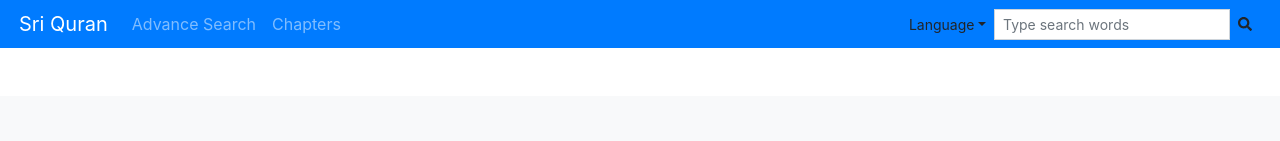
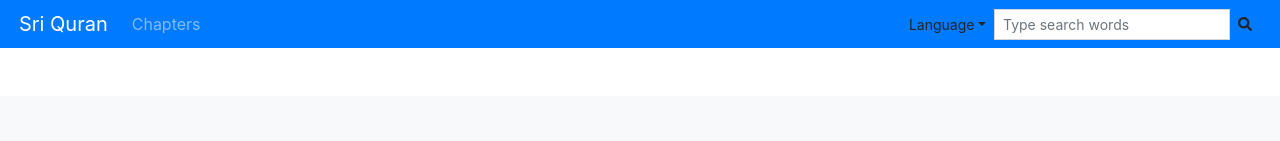
Before and after one commit to marjanmukram/sri-quran, a React (Create React App) app: page / in a window 1280 px wide. Shown: the top 141 px of the page. Built offline with nearby package versions, Linux system fonts and the light colour scheme.

Commit message:
removed advance search navlink

```diff
--- a/src/components/MainNavbar.js
+++ b/src/components/MainNavbar.js
@@ -28,11 +28,6 @@ class MainNavbar extends Component {
           <Collapse isOpen={this.state.isOpen} navbar>
             <Nav navbar>
               <NavItem>
-                <NavLink className="nav-link" to="/search">
-                  Advance Search
-                </NavLink>
-              </NavItem>
-              <NavItem>
                 <NavLink className="nav-link" to="/chapters">
                   Chapters
                 </NavLink>
```
